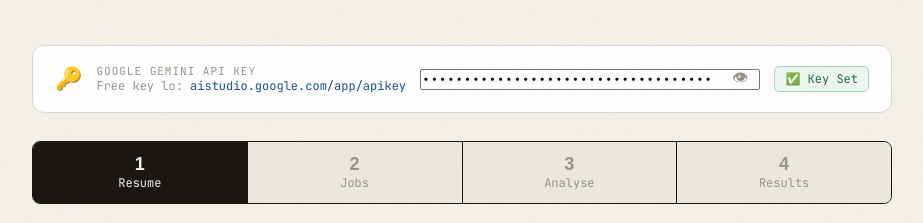
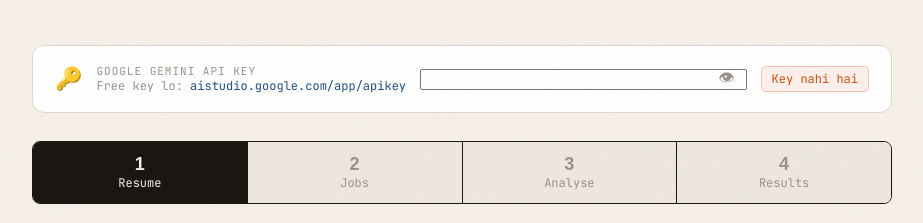
Before and after one commit to atharva-dev1/Jobbify, a plain HTML site: page index.html in a window 1280 px wide. Shown: the part 121-344 px from the top of the page, without its empty margins (178-1101 px from the left). Drawn offline with nearby package versions, Linux system fonts and the light colour scheme; a web font is replaced by a local one.

Commit message:
Update index.html

```diff
--- a/index.html
+++ b/index.html
@@ -533,7 +533,7 @@ textarea { min-height: 160px; }
       <div class="api-key-help">Free key lo: <a href="https://aistudio.google.com/app/apikey" target="_blank">aistudio.google.com/app/apikey</a></div>
     </div>
     <div class="api-key-input-wrap">
-      <input type="password" id="geminiApiKey" value="AIzaSyApmGRJZQAPiXlNxnCSRRY69pMuG2qPhDQ" oninput="updateKeyStatus()" />
+      <input type="password" id="geminiApiKey" value="" oninput="updateKeyStatus()" />
       <button class="api-key-toggle" onclick="toggleKeyVisibility()" title="Show/Hide">👁</button>
     </div>
     <div class="api-key-status missing" id="keyStatus">Key nahi hai</div>
```
